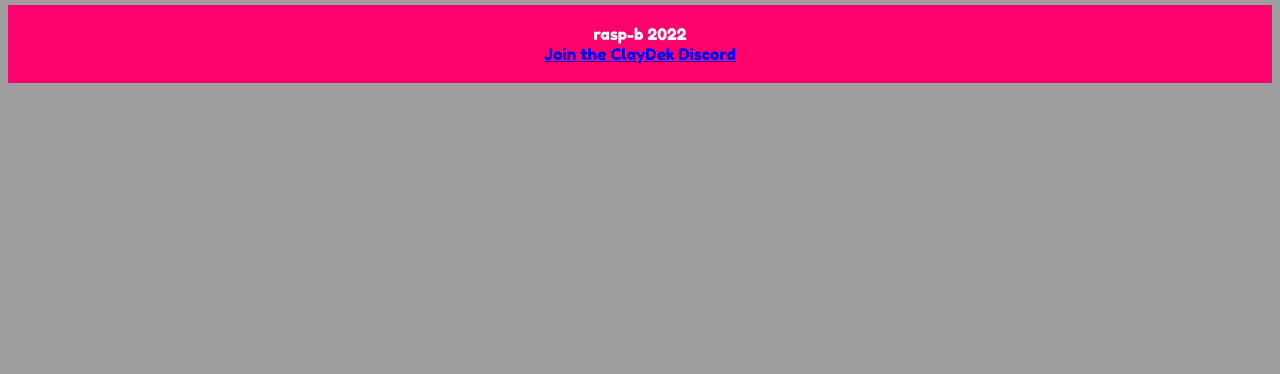
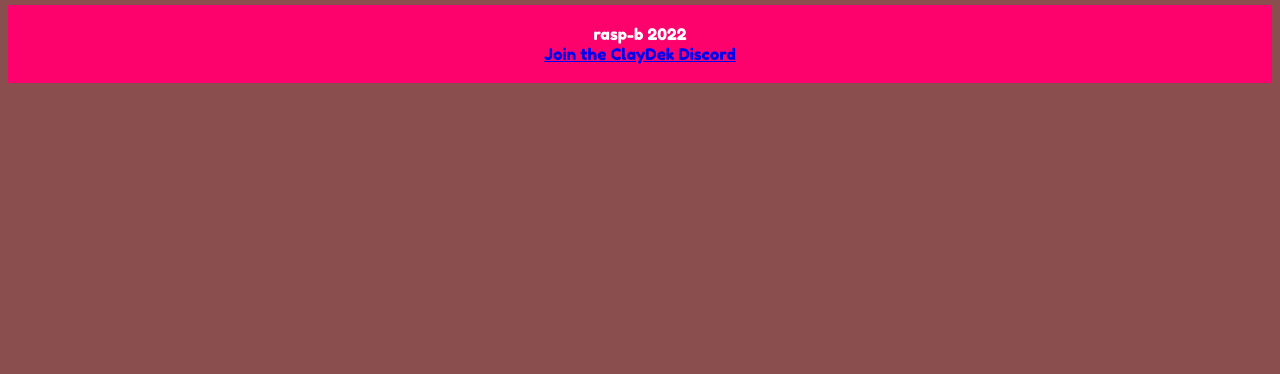
Before and after one commit to waflMAN07/rasp-b, a plain HTML site: page index.html in a window 1280 px wide. Shown: the part 426-800 px from the top of the page. Drawn offline with Linux system fonts and the light colour scheme.

Commit message:
Update index.html

```diff
--- a/index.html
+++ b/index.html
@@ -3,7 +3,7 @@
 
 <style>
 body {
-  background-color:  #9E9E9E;
+  background-color: #8a4e4e;
 }
 </style>
 <title>ClayDek | Soon</title>
```
